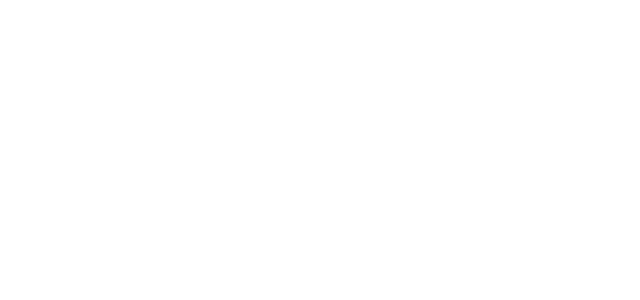
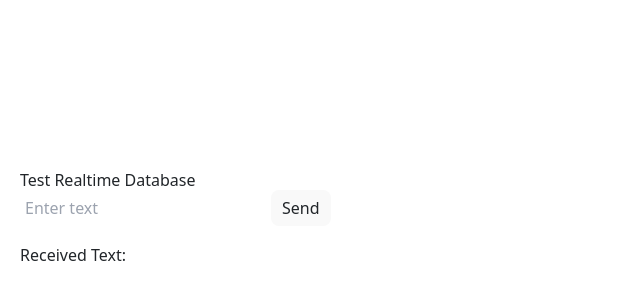
Before and after one commit to hieugiaosu/safe-app-chat, a React (Vite) app in the folder safe-app-chat-frontend/: page /testRealTimeDB in a window 1280 px wide. Before the commit this address had no page. Shown: the part 182-482 px from the top of the page, without its empty margins (0-640 px from the left). Built offline with nearby package versions, Linux system fonts and the light colour scheme; no server answers; the database is empty.

Commit message:
them firebase, test firebase co hoat dong hay khong

```diff
--- /dev/null
+++ b/package.json
@@ -0,0 +1,5 @@
+{
+  "dependencies": {
+    "firebase": "^11.0.2"
+  }
+}
--- a/safe-app-chat-frontend/src/App.tsx
+++ b/safe-app-chat-frontend/src/App.tsx
@@ -2,6 +2,8 @@ import React from "react";
 import LandingPage from "./pages/LandingPage";
 import { Routes, Route } from "react-router-dom";
 import Chat from "./pages/Chat/ChatPage";
+import TestRealTimeDB from "./pages/TestRealTimeDB";
+
 const App: React.FC = () => {
   return (
     <Routes>
@@ -10,6 +12,8 @@ const App: React.FC = () => {
 
       {/* Chat route */}
       <Route path="/chat" element={<Chat />} />
+
+      <Route path="/testRealTimeDB" element={<TestRealTimeDB />} />
     </Routes>
 
   );
--- /dev/null
+++ b/safe-app-chat-frontend/src/firebaseConfig.ts
@@ -0,0 +1,20 @@
+import { initializeApp } from "firebase/app";
+import { getDatabase } from "firebase/database";
+
+const firebaseConfig = {
+  apiKey: "AIzaSyBeO4Kjndglvu2IxJkVq_mDjS2-HVZGKSk",
+  authDomain: "thehieu-1402.firebaseapp.com",
+  projectId: "thehieu-1402",
+  storageBucket: "thehieu-1402.appspot.com",
+  messagingSenderId: "524355810202",
+  appId: "1:524355810202:web:592b5faf903d423345c023",
+  measurementId: "G-ZVH2WVMX72",
+  databaseURL: "https://thehieu-1402-default-rtdb.asia-southeast1.firebasedatabase.app/"
+};
+
+// Initialize Firebase
+const app = initializeApp(firebaseConfig);
+// Initialize Realtime Database
+const db = getDatabase(app);
+
+export { app, db };
--- a/safe-app-chat-frontend/src/pages/Chat/ChatPage.tsx
+++ b/safe-app-chat-frontend/src/pages/Chat/ChatPage.tsx
@@ -1,4 +1,3 @@
-import React from "react";
 
 const ChatPage = () => {
   return (
--- /dev/null
+++ b/safe-app-chat-frontend/src/pages/TestRealTimeDB.tsx
@@ -0,0 +1,51 @@
+import React, { useState, useEffect } from "react";
+import { db } from "../firebaseConfig";
+import { ref, set, onValue } from "firebase/database";
+
+const TestRealTimeDB: React.FC = () => {
+  const [inputText, setInputText] = useState<string>("");
+  const [receivedText, setReceivedText] = useState<string>("");
+
+  const handleSendText = async () => {
+    try {
+      const textRef = ref(db, "test"); // Specify the path in the database
+      await set(textRef, inputText); // Write the input text to Firebase
+      setInputText(""); // Clear the input field
+    } catch (error) {
+      console.error("Error writing to database:", error);
+    }
+  };
+
+  useEffect(() => {
+    const textRef = ref(db, "test"); // Path in the Realtime Database
+    // Listen for changes in the database
+    onValue(textRef, (snapshot) => {
+      const data = snapshot.val();
+      if (data) {
+        setReceivedText(data); // Update the received text
+      }
+    });
+  }, []);
+
+  return (
+    <div style={{ padding: "20px" }}>
+      <h2>Test Realtime Database</h2>
+      <input
+        type="text"
+        value={inputText}
+        onChange={(e) => setInputText(e.target.value)}
+        placeholder="Enter text"
+        style={{ marginRight: "10px", padding: "5px" }}
+      />
+      <button onClick={handleSendText} style={{ padding: "5px 10px" }}>
+        Send
+      </button>
+      <div style={{ marginTop: "20px" }}>
+        <h4>Received Text:</h4>
+        <p>{receivedText}</p>
+      </div>
+    </div>
+  );
+};
+
+export default TestRealTimeDB;
--- a/safe-app-chat-frontend/vite.config.ts
+++ b/safe-app-chat-frontend/vite.config.ts
@@ -4,5 +4,5 @@ import react from "@vitejs/plugin-react";
 // https://vite.dev/config/
 export default defineConfig({
   plugins: [react()],
-  base: "/safe-app-chat/",
+  // base: "/safe-app-chat/",
 });
```
Also changed, not shown: 2 other files (tests, documents, lock files or other folders).
